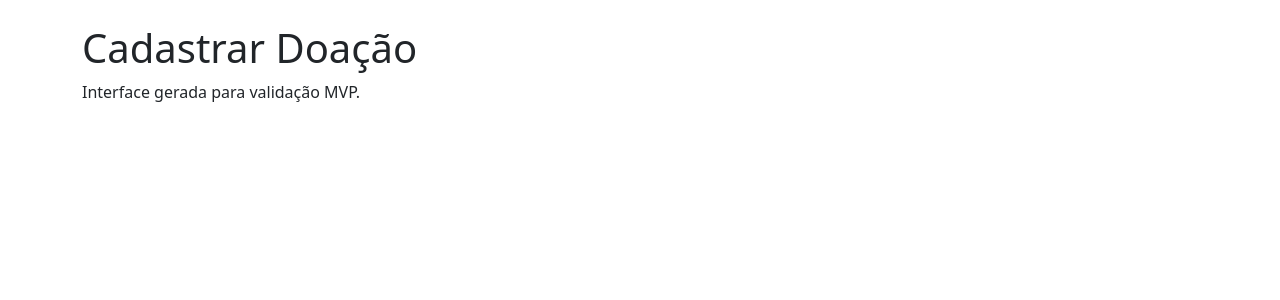
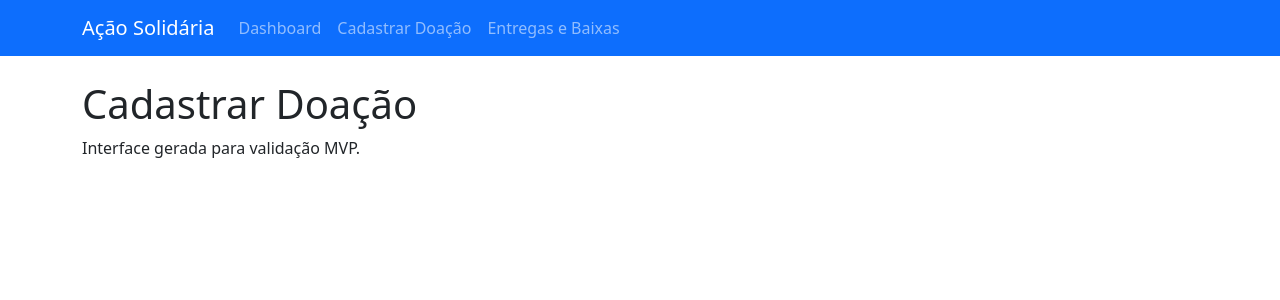
Before and after one commit to Sora3347/acao-solidaria-mvp, a Django app: page /cadastrar/ in a window 1280 px wide. Shown: the top 300 px of the page. Run offline with Django 5.2, Linux system fonts and the light colour scheme.

Commit message:
Add navigation menu to cadastrar.html

```diff
--- a/core/templates/core/cadastrar.html
+++ b/core/templates/core/cadastrar.html
@@ -7,6 +7,28 @@
     <link href="https://cdn.jsdelivr.net/npm/bootstrap@5.3.0/dist/css/bootstrap.min.css" rel="stylesheet">
 </head>
 <body>
+    <!-- Menu de Navegação -->
+    <nav class="navbar navbar-expand-lg navbar-dark bg-primary mb-4">
+        <div class="container">
+            <a class="navbar-brand" href="{% url 'dashboard' %}">Ação Solidária</a>
+            <button class="navbar-toggler" type="button" data-bs-toggle="collapse" data-bs-target="#navbarNav">
+                <span class="navbar-toggler-icon"></span>
+            </button>
+            <div class="collapse navbar-collapse" id="navbarNav">
+                <ul class="navbar-nav">
+                    <li class="nav-item">
+                        <a class="nav-link" href="{% url 'dashboard' %}">Dashboard</a>
+                    </li>
+                    <li class="nav-item">
+                        <a class="nav-link" href="{% url 'cadastrar' %}">Cadastrar Doação</a>
+                    </li>
+                    <li class="nav-item">
+                        <a class="nav-link" href="{% url 'entregas' %}">Entregas e Baixas</a>
+                    </li>
+                </ul>
+            </div>
+        </div>
+    </nav>
     <div class="container mt-4">
         <h1>Cadastrar Doação</h1>
         <p>Interface gerada para validação MVP.</p>
```
